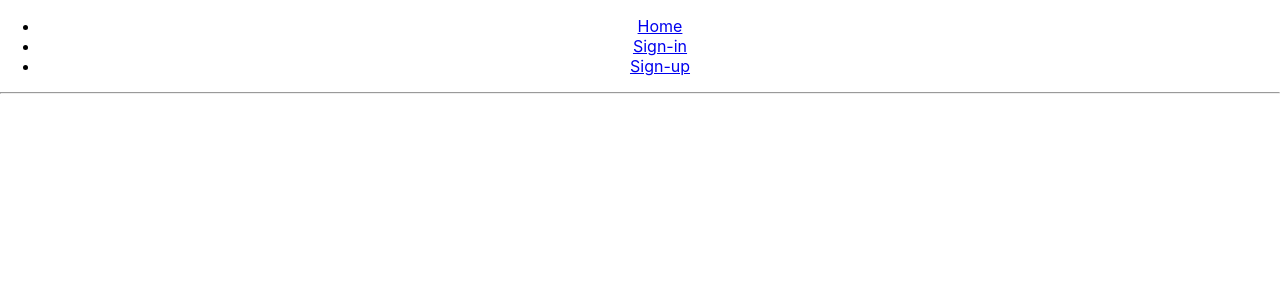
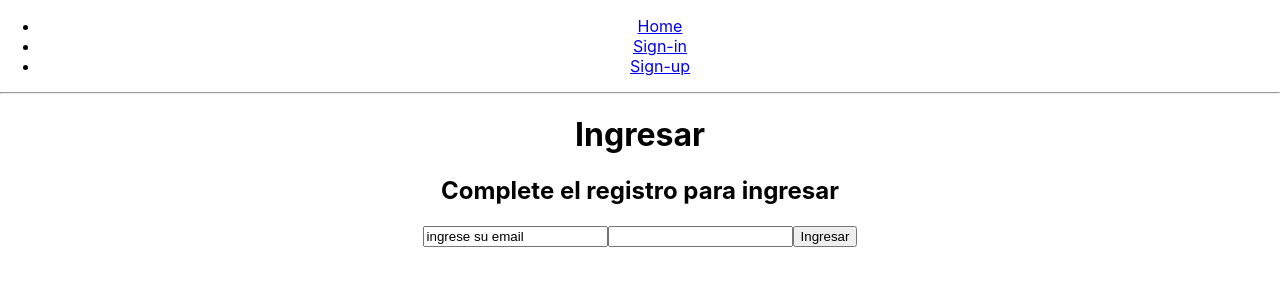
Before and after one commit to LautaroCouso/tp-final-curso-react-js, a React (Create React App) app: page /sign-in in a window 1280 px wide. Shown: the top 300 px of the page. Built offline with nearby package versions, Linux system fonts and the light colour scheme.

Commit message:
feat(SignIn): Create component and connect with firebase

```diff
--- a/src/config/firebase.js
+++ b/src/config/firebase.js
@@ -1,4 +1,5 @@
 import firebase from 'firebase/compat/app';
+import 'firebase/compat/auth';
 
 // Your web app's Firebase configuration
 const firebaseConfig = {
@@ -12,6 +13,6 @@ const firebaseConfig = {
 
 // Initialize Firebase
 firebase.initializeApp(firebaseConfig);
-//firebase.auth = firebase.auth();
+firebase.auth = firebase.auth();
 
 export default firebase;
--- /dev/null
+++ b/src/pages/sign-in/SignIn.js
@@ -0,0 +1,53 @@
+import React from 'react';
+import { Formik, Form, Field } from 'formik';
+import * as Yup from 'yup';
+import { Button } from 'react-bootstrap';
+import firebase from '../../config/firebase';
+
+const SignInSchema = Yup.object().shape({
+  email: Yup.string().email('Invalid email').required('Required'),
+  password: Yup.string().min(7, 'Revise su contraseña').required('ingrese su contraseña')
+});
+
+function SignIn() {
+  const onSubmitHandlerSingIn = async (values) => {
+    try {
+      const responseUser = await firebase.auth.signInWithEmailAndPassword(
+        values.email,
+        values.password
+      );
+      console.log('responseUser', responseUser);
+    } catch (e) {
+      console.log(e);
+    }
+  };
+
+  return (
+    <div className={'signInContainer'}>
+      <h1>Ingresar</h1>
+      <h2>Complete el registro para ingresar</h2>
+      <Formik
+        initialValues={{
+          email: 'ingrese su email',
+          password: ''
+        }}
+        validationSchema={SignInSchema}
+        onSubmit={onSubmitHandlerSingIn}>
+        {/*//renderprops*/}
+        {({ errors, touched }) => (
+          <Form>
+            <Field name="email" type="email" />
+            {errors.email && touched.email ? <div>{errors.email}</div> : null}
+            <Field name="password" type="password" />
+            {errors.password && touched.password ? <div>{errors.password}</div> : null}
+            <Button variant="primary" type="submit">
+              Ingresar
+            </Button>
+          </Form>
+        )}
+      </Formik>
+    </div>
+  );
+}
+
+export default SignIn;
--- /dev/null
+++ b/src/pages/sign-in/stylesSignIn.css
@@ -0,0 +1,3 @@
+.signInContainer {
+    background-color: deeppink;
+}
--- a/src/routes/public/PublicRoutes.js
+++ b/src/routes/public/PublicRoutes.js
@@ -1,5 +1,6 @@
 import React from 'react';
 import { BrowserRouter as Router, Route, Routes, Link } from 'react-router-dom';
+import SignIn from '../../pages/sign-in/SignIn';
 
 // This site has 3 pages, all of which are rendered
 // dynamically in the browser (not server rendered).
@@ -31,12 +32,9 @@ export default function PublicRoutes() {
           <Route exact path="/">
             {/*<Home/>*/}
           </Route>
-          <Route path="/sign-in">{/*<SignUp />*/}</Route>
-          <Route path="/sign-up">{/* <SignIn/>*/}</Route>
+          <Route path="/sign-in" element={<SignIn />} />
         </Routes>
       </div>
     </Router>
   );
 }
-
-//            <Route path='/' element={<Home/>}/>
```
